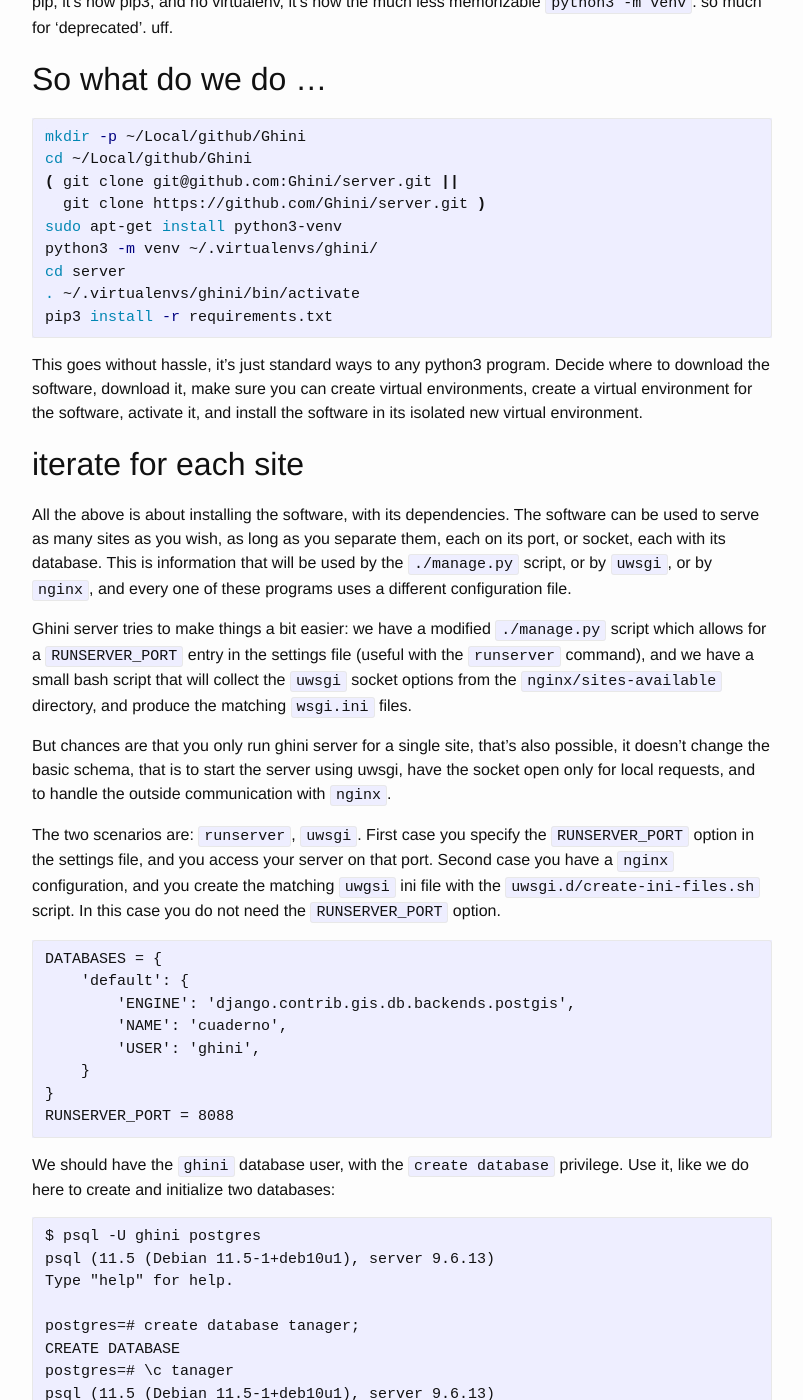
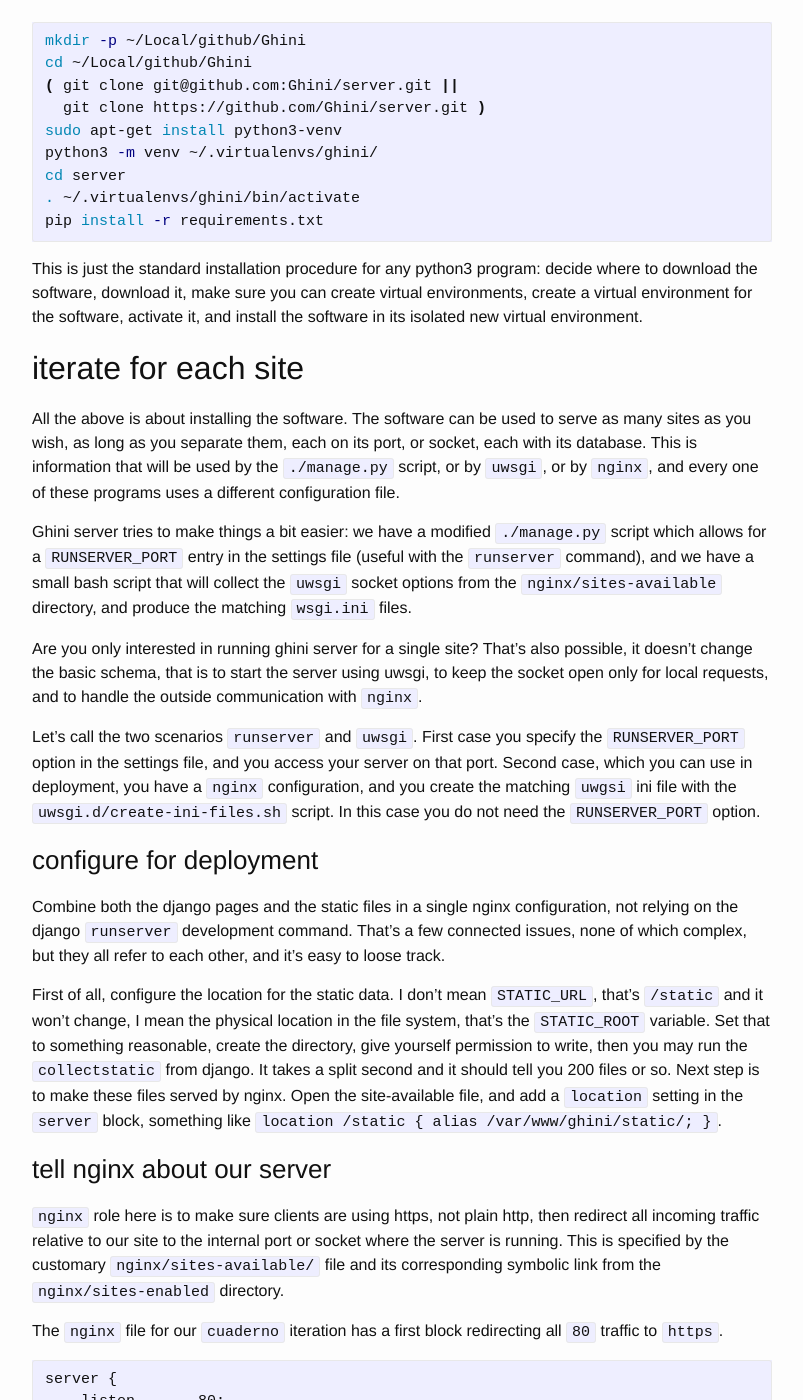
Before and after one commit to Ghini/ghini.github.io, a Jekyll site: the page built from _posts/2019-06-13-deploy-on-ghini.me.md, in a window 1280 px wide and 1400 px high, scrolled down 612 px. Shown: the whole window, without its empty margins (238-1041 px from the left). Built offline with Jekyll 4.4.1, drawn with Linux system fonts in a browser that asks for light colours; some of the changed text lies outside the part shown.

Commit message:
reviewing

````diff
--- a/_posts/2019-06-13-deploy-on-ghini.me.md
+++ b/_posts/2019-06-13-deploy-on-ghini.me.md
@@ -6,27 +6,21 @@
 ---
 
 This is a technical entry, something like the "for me from myself" presents
-we used to include among the Christmas presents. The intention is to share
+we used to include among the Christmas presents.  The intention is to share
 the pleasure to receive a welcome present with the rest of you.
 
-if the technicalities scare you, the message here is simply: ghini reloaded
+If the technicalities scare you, the message here is simply: ghini reloaded
 is going on-line at http://cuaderno.ghini.me, and the reason behind the name
 is that the collection shown is a 'cuaderno de colecta'.
 
 ## let's start.
 
-First of all, we need a recent Python version, that's at least 3.5.  We
-first considered installing from source, that would give us 3.7.4, but we
-got entangled in such a cascade of dependencies, that after some three hours
-not seeing the end of it, we just decided we would make the step from debian
-8 (oldstable) to debian 9 (stable).  There's something funny about this, and
-that's we are about to end again in 'oldstable', because Debian 10 is
-expected soon.
+First of all, we need a recent Python version, that's at least 3.5.  Any recent distribution
+should have that, now that Debian has released its 10th version, with Python 3.7.
 
-pip and virtualenv are both included, but if we keep calling them this way,
-we end up with python2.  so no pip, it's now pip3, and no virtualenv, it's
-now the much less memorizable `python3 -m venv`.  so much for
-'deprecated'.  uff.
+We want virtualenv and pip.  Look for the details somewhere else, it should be contained in
+the package `python3-venv`.  Keep in mind that to create virtual environment, you use
+`python3 -m venv`.
 
 ## So what do we do …
 
@@ -39,36 +33,138 @@
 python3 -m venv ~/.virtualenvs/ghini/
 cd server
 . ~/.virtualenvs/ghini/bin/activate
-pip3 install -r requirements.txt
+pip install -r requirements.txt
 ```
 
-This goes without hassle, it's just standard ways to any python3 program.  Decide where to
+This is just the standard installation procedure for any python3 program: decide where to
 download the software, download it, make sure you can create virtual environments, create a
 virtual environment for the software, activate it, and install the software in its isolated
 new virtual environment.
 
 ## iterate for each site
 
-All the above is about installing the software, with its dependencies.  The software can be
-used to serve as many sites as you wish, as long as you separate them, each on its port, or
-socket, each with its database.  This is information that will be used by the `./manage.py`
-script, or by `uwsgi`, or by `nginx`, and every one of these programs uses a different
-configuration file.
+All the above is about installing the software.  The software can be used to serve as many
+sites as you wish, as long as you separate them, each on its port, or socket, each with its
+database.  This is information that will be used by the `./manage.py` script, or by `uwsgi`,
+or by `nginx`, and every one of these programs uses a different configuration file.
 
 Ghini server tries to make things a bit easier: we have a modified `./manage.py` script
 which allows for a `RUNSERVER_PORT` entry in the settings file (useful with the `runserver`
 command), and we have a small bash script that will collect the `uwsgi` socket options from
 the `nginx/sites-available` directory, and produce the matching `wsgi.ini` files.
 
-But chances are that you only run ghini server for a single site, that's also possible, it
-doesn't change the basic schema, that is to start the server using uwsgi, have the socket
+Are you only interested in running ghini server for a single site?  That's also possible, it
+doesn't change the basic schema, that is to start the server using uwsgi, to keep the socket
 open only for local requests, and to handle the outside communication with `nginx`.
 
-The two scenarios are: `runserver`, `uwsgi`.  First case you specify the `RUNSERVER_PORT`
-option in the settings file, and you access your server on that port.  Second case you have
-a `nginx` configuration, and you create the matching `uwgsi` ini file with the
-`uwsgi.d/create-ini-files.sh` script.  In this case you do not need the `RUNSERVER_PORT`
-option.
+Let's call the two scenarios `runserver` and `uwsgi`.  First case you specify the
+`RUNSERVER_PORT` option in the settings file, and you access your server on that port.
+Second case, which you can use in deployment, you have a `nginx` configuration, and you
+create the matching `uwgsi` ini file with the `uwsgi.d/create-ini-files.sh` script.  In this
+case you do not need the `RUNSERVER_PORT` option.
+
+### configure for deployment
+
+Combine both the django pages and the static files in a single nginx configuration, not
+relying on the django `runserver` development command.  That's a few connected issues, none
+of which complex, but they all refer to each other, and it's easy to loose track.
+
+First of all, configure the location for the static data.  I don't mean `STATIC_URL`, that's
+`/static` and it won't change, I mean the physical location in the file system, that's the
+`STATIC_ROOT` variable.  Set that to something reasonable, create the directory, give
+yourself permission to write, then you may run the `collectstatic` from django.  It takes a
+split second and it should tell you 200 files or so.  Next step is to make these files
+served by nginx.  Open the site-available file, and add a `location` setting in the `server`
+block, something like `location /static { alias /var/www/ghini/static/; }`.
+
+### tell nginx about our server
+
+`nginx` role here is to make sure clients are using https, not plain http, then redirect all
+incoming traffic relative to our site to the internal port or socket where the server is
+running.  This is specified by the customary `nginx/sites-available/` file and its
+corresponding symbolic link from the `nginx/sites-enabled` directory.
+
+The `nginx` file for our `cuaderno` iteration has a first block redirecting all `80` traffic
+to `https`.
+
+```
+server {
+    listen       80;
+    listen       [::]:80;
+    server_name  cuaderno.ghini.me cuaderno;
+    return 301 https://$server_name$request_uri;
+}
+```
+
+Maybe we could make this a more general redirect, in its own file, redirecting all incoming
+http traffic to https regardless any other consideration.  See it yourself.
+
+All our https server block have this structure:
+
+```
+server {
+    server_name      cuaderno.ghini.me;
+    listen           443 ssl;
+    listen           [::]:443 ssl;
+    ssl_certificate     /etc/letsencrypt/live/server.ghini.me/fullchain.pem;
+    ssl_certificate_key /etc/letsencrypt/live/server.ghini.me/privkey.pem;
+
+    ## location blocks
+}
+```
+
+The `location /` declaration is where we tell nginx that the requests are to be handled by
+uwgsi, on a specific port.  This is server-specific, and it is the only place where we
+specify the port.  Make sure there's no conflict in your settings.  On the Python side, we
+grab the setting from here and put into the ini file corresponding to each of our servers.
+
+```
+    location / {
+        include uwsgi_params;
+        uwsgi_pass 127.0.0.1:44410;
+    }
+```
+
+The other three declarations are for the certbot, static files, and for media files.  Only
+the media files `location` is server-specific:
+
+```
+    location ~ /.well-known/acme-challenge {
+        root /usr/share/nginx/html;
+    }
+    location /static {
+        alias /var/www/server.ghini.me/static/;
+    }
+    location /media {
+        alias /var/www/cuaderno.ghini.me/media/;
+    }
+```
+
+We leave the acme-challenge location in place, because our certificates last 90 days and
+need to be renewed periodically, so it's easier to just keep the declaration even if we only
+use it for certificate renewal.
+
+When done, we reload the nginx configuration.
+
+```bash
+sudo service nginx reload
+```
+
+### set up the database
+
+We should have the `ghini` database user, with the `create database` privilege.
+
+Here we create the `cuaderno` postgresql/postgis database, it's just two operations:
+
+```
+$ createdb -U ghini cuaderno
+$ psql -U ghini cuaderno -c 'CREATE EXTENSION postgis;'
+CREATE EXTENSION
+$
+```
+
+Refer to this database from the `ghini/settings_cuaderno.py` config file, like this (the
+`RUNSERVER_PORT` option is very optional):
 
 ```
 DATABASES = {
@@ -81,128 +177,56 @@
 RUNSERVER_PORT = 8088
 ```
 
-We should have the `ghini` database user, with the `create database` privilege.  Use it,
-like we do here to create and initialize two databases:
-
-```
-$ psql -U ghini postgres
-psql (11.5 (Debian 11.5-1+deb10u1), server 9.6.13)
-Type "help" for help.
-
-postgres=# create database tanager;
-CREATE DATABASE
-postgres=# \c tanager
-psql (11.5 (Debian 11.5-1+deb10u1), server 9.6.13)
-You are now connected to database "tanager" as user "ghini".
-tanager=# CREATE EXTENSION postgis;
-CREATE EXTENSION
-tanager=# create database paardebloem;
-CREATE DATABASE
-tanager=# \c paardebloem
-psql (11.5 (Debian 11.5-1+deb10u1), server 9.6.13)
-You are now connected to database "paardebloem" as user "ghini".
-paardebloem=# CREATE EXTENSION postgis;
-CREATE EXTENSION
-paardebloem=#
-```
-
 Then we are all set to bootstrap the database using the customary Django method, after which
 we immediately create a superuser, and a guest:
 
 ```bash
 ./manage.py migrate --config ghini.settings_cuaderno
 ./manage.py collectstatic --config ghini.settings_cuaderno
-./manage.py import_genera_derivation --config ghini.settings_cuaderno
 ./manage.py createsuperuser --config ghini.settings_cuaderno
 ./manage.py createguestuser --config ghini.settings_cuaderno
 ```
 
-## register the name
+### create the uwsgi ini file
 
-We have to register a name for the outside site.  So let's tell our domain
-registrar that `cuaderno` is among the names we want to offer.
+We have a script for it.  Edit, adjust, run.  It's in the uwsgi.d directory in the project
+structure.
 
-## tell nginx about our django app
+### register the name
 
-Next, we have to couple all http requests relative to `cuaderno` to an
-internal port.  That's something for nginx.  Create an 'available' site, and
-enable it, using some templates, or copying around stuff, and adapting.
+In deployment, we have to register a name for the outside site.  Use your domain registrar
+to tell the world that `cuaderno` is among the names you offer.
 
-Decide if you're doing things properly or not.  To be true, we have been describing how to
-go through the `manage runserver` mechanism, which is not the advisable way.  An other
-option is to use `WSGI` sockets.  Install `uwsgi`, use it to start each server on a
-different socket, and have nginx connect the incoming traffic for each registered name with
-the corresponding socket.  This actually spares us some administration, for sockets can be
-named, and we can use the same site name as socket name.
+## we need https
 
-When done, we need to reload the nginx configuration.  What other command
-makes sense, other than this:
+This we do after all iterations.  No need to iterate per server name.
 
-```bash
-sudo service nginx reload
-```
+Install `certbot` (it's both the program name and the Debian package name containing the
+program), do read the docs, or at least follow a guide, and if you refuse to do either
+things then at least use the `--dry-run` option, before you get banned for abusing patience.
 
-### collect static files
-
-```
-./manage.py --config ghini.settings_cuaderno collectstatic
-```
-
-### configure for deployment
-
-well, by these points I mean: combine both the django pages and the static files in a single
-nginx configuration, not relying on the django `runserver` development command.  that's a
-few connected issues, none of which complex, but they all refer to each other, and it's easy
-to loose track.
-
-first of all, configure the location for the static data.  I don't mean STATIC_URL, that's
-`/static` and it won't change, I mean the physical location in the file system, that's the
-`STATIC_ROOT` variable.  set that to something reasonable, create the directory, give
-yourself permission to write, then you may run the `collectstatic` from django.  it takes a
-split second and it should tell you 200 files or so.  next step is to make these files
-served by nginx.  open the site-available file, and add a `location` setting in the `server`
-block, something like `location /static { alias /var/www/ghini/static/; }`.  done this, we
-are all set, just run `gunicorn --bind 0.0.0.0:8080 ghini.wsgi`, or, better, replace that
-`0.0.0.0` with your server's IP address.
-
-### put a supervisor
-
-precisely: with the above description, in order to run the server, we are requiring that you
-log in into the server, and run a script to start the program.  we can put this all in a
-configuration for a supervisor.  there is one named `supervisor`, written in python, fitting
-in a virtual environment.
-
-This isn't going to happen today.  I'll leave the program up and running,
-there's a guest/guest user, with full access to the data, so you may have a
-look, and experiment.
-
-### we need https
-
-That's easy, just install `certbot` (it's both the program name and the Debian package name
-containing the program), do read the docs, or at least follow a guide, and if you refuse to
-do either things then at least use the `--dry-run` option, before you get banned for abusing
- patience.
-
-Remember, we're handling all external communication with `nginx`, so that's easy, we only
-need to tweak our enabled virtual sites configurations to serve the "challenge" from the
-same directory where `certbot` will write it, so assuming you run this:
+Remember, we're handling all external communication with `nginx`, so that's easy, we already
+tweaked our virtual sites configurations to serve the "challenge", all from the same
+directory, now we run the `certbot` using that same setting:
 
 ```
 sudo certbot certonly --webroot -w /usr/share/nginx/html/ -d cuaderno.ghini.me
 ```
 
-you should have the following `location` definition in each of the site definition files:
+Add as many server names as needed.
+
+Summing up: (1) serve the site on port 443, for https; (2) add a redirect (301) from http
+(port 80) to https; (3) keep record of each site name with its corresponding internal port;
+(4) add a crontab to renew the certificate, running the 1st and 15th of each month: the
+certbot will decide if it's indeed time to renew, or if the certificate still has more than
+30 days to go.
+
+## run the services
+
+We put all our uwsgi files are in the same directory, so we can use `uwsgi` in 'emperor'
+mode.  Did you already install uwsgi?  you can put it in the same virtual environment as our
+django apps.  Activate the environment, move to the project directory, then run the command:
 
 ```
-    location ~ /.well-known/acme-challenge {
-        root /usr/share/nginx/html;
-    }
+uwsgi --emperor $(pwd)/uwsgi.d/
 ```
-
-A few more things: (1) serve the site on port 443, for https; (2) add a redirect (301) from
-http (port 80) to https; (3) keep record of each site name with its corresponding internal
-port; (4) add a crontab to renew the certificate, running the 1st and 15th of each month:
-the certbot will decide if it's indeed time to renew, or if the certificate still has more
-than 30 days to go.
-
-### we need some data.
````
